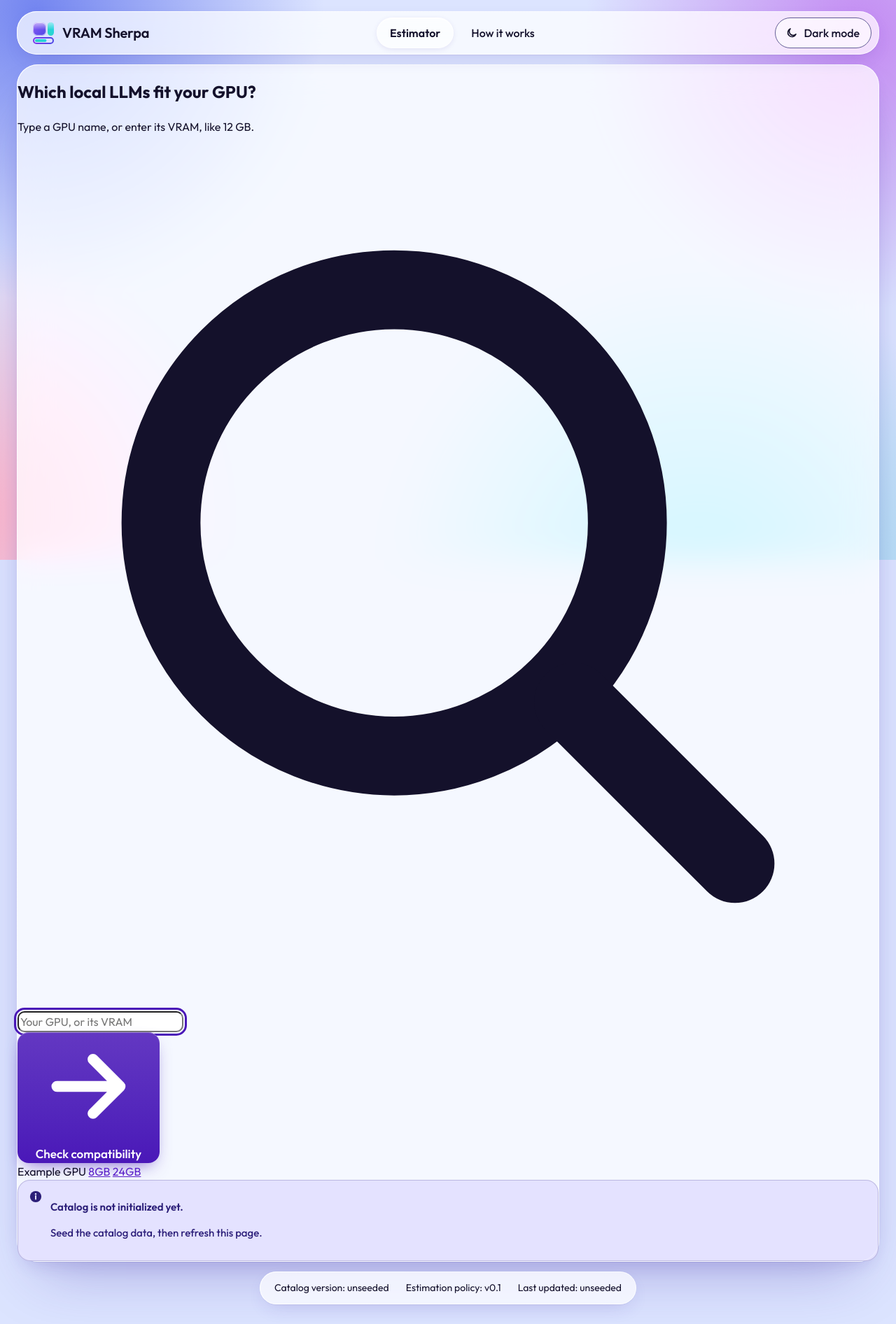
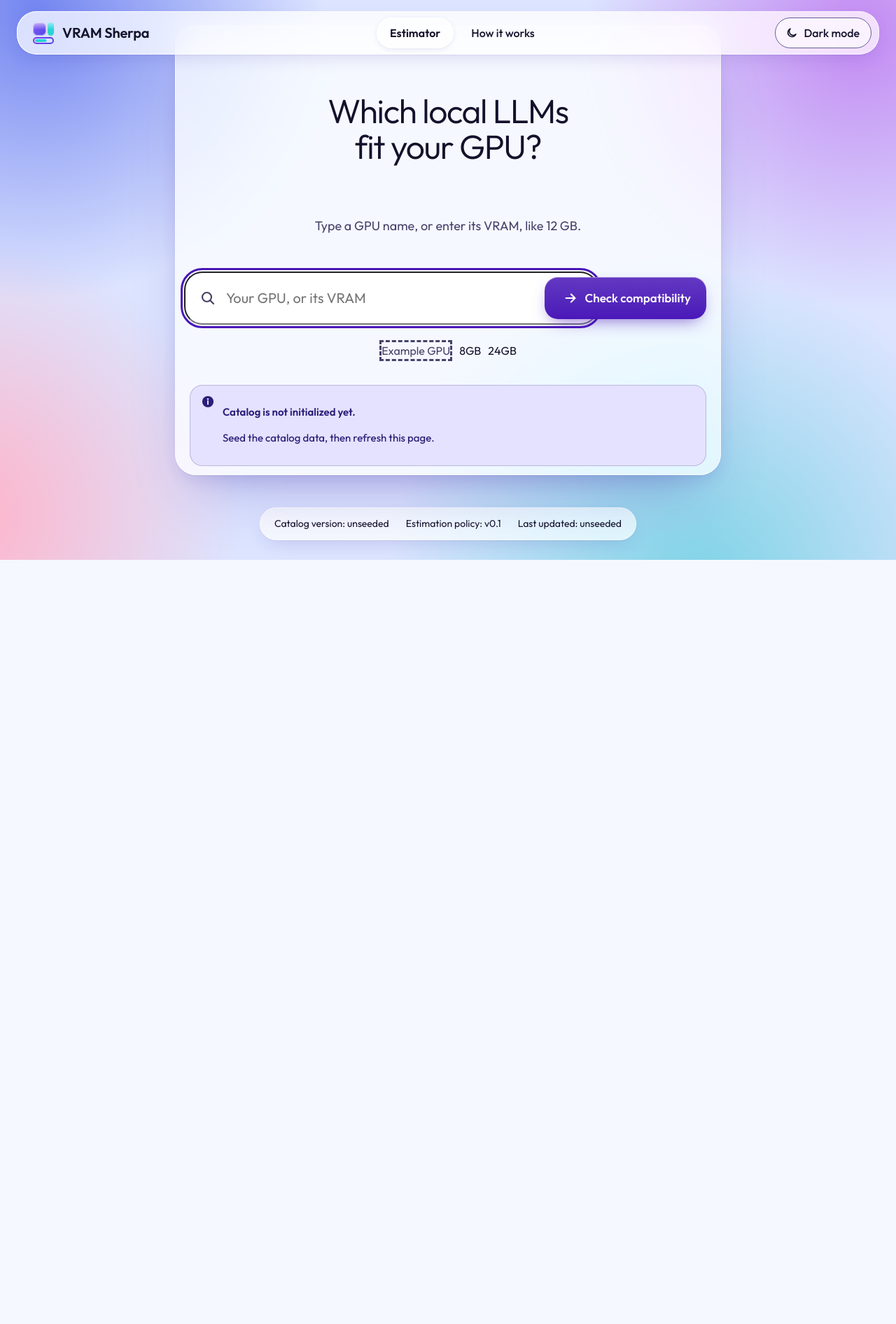
Before and after one commit to chauhanprateek89/vram-sherpa, a FastAPI app: page / in a window 1280 px wide. Shown: the whole page at 70% size. After the commit the page ends 800 px from the top, so only its background shows below. Run offline with FastAPI, Linux system fonts and the light colour scheme; data that the repository does not hold is empty; some libraries are stand-ins or nearby versions.

Commit message:
T-029: Landing styles: centred glass pane, large box with inset submit, chip links, inert chip, link-styled Clear
Co-Authored-By: Claude Sonnet 5.5 <noreply@anthropic.com>

```diff
--- a/src/vramsherpa/main.py
+++ b/src/vramsherpa/main.py
@@ -23,7 +23,7 @@ from vramsherpa.gpu_input import decide_box, gpu_option_label, normalize_for_mat
 from vramsherpa.models import GPU, CatalogMeta, Model, Variant
 
 CONTEXT_OPTIONS = (2048, 4096, 8192)
-ASSET_VERSION = "20261028a"
+ASSET_VERSION = "20261028b"
 ESTIMATION_POLICY_VERSION = "v0.1"
 # The /how-it-works worked example (R-075, ADR-0007). The figures are computed by
 # estimate_breakdown at request time; none is typed into the template.
--- a/src/vramsherpa/static/css/styles.css
+++ b/src/vramsherpa/static/css/styles.css
@@ -619,6 +619,50 @@ span.action-chip { border: 1.5px dashed var(--line); color: var(--muted); backgr
 .steps li.final .calc { color: inherit; opacity: .9; }
 .steps li.final .out { font-size: 34px; font-weight: 500; }
 
+/* ===== landing (T-029): the glass pane at `/`, the large box with its inset submit, chip links, the inert chip (R-083) ===== */
+
+.page:has(.landing) { min-height: 100vh; min-height: 100svh; display: flex; flex-direction: column; }
+.landing { flex: 1; display: grid; place-items: center; padding: 8px 0 20px; }
+
+.launch { position: relative; z-index: 5; width: min(780px, 100%); padding: 6px; display: block; margin-top: calc(-1 * clamp(0px, 17vh - 20px, 130px)); } /* lifts the card a little above the middle without adding height */
+.launch-head { display: grid; justify-items: center; gap: 14px; text-align: center; padding: 28px 16px 24px; }
+.launch h1 { font-size: var(--fs-display); line-height: 1.06; letter-spacing: -.03em; font-weight: 350; text-wrap: balance; max-width: 15ch; }
+.launch-hint { color: var(--muted); font-size: var(--fs-lead); max-width: 30ch; text-wrap: balance; }
+
+/* the box */
+.ask { position: relative; }
+.ask input[type=text] { min-height: 64px; padding: 0 70px 0 50px; border-radius: 22px; font-size: 18px; }
+.ask-icon { position: absolute; left: 18px; top: 50%; margin-top: -11px; width: 22px; height: 22px; color: var(--muted); pointer-events: none; }
+.ask .btn-primary.go { position: absolute; top: 8px; bottom: 8px; right: 8px; min-height: 0; width: 48px; padding: 0; border-radius: 16px; display: inline-flex; align-items: center; justify-content: center; gap: 10px; margin: 0; }
+.ask .go svg { width: 22px; height: 22px; }
+.go-label { position: absolute; width: 1px; height: 1px; overflow: hidden; clip: rect(0 0 0 0); }
+
+.launch-chips { display: flex; flex-wrap: wrap; justify-content: center; gap: 8px; padding: 18px 8px 14px; }
+a.chip { display: inline-flex; align-items: center; justify-content: center; text-decoration: none; color: var(--ink); }
+.launch-note { padding: 16px 4px 0; }
+.launch-note .notice { flex-direction: row; }
+.launch-note .notice p + p { margin-top: 2px; font-weight: 450; }
+
+@media (min-width: 900px) {
+  .launch { padding: 12px; margin-top: calc(-1 * clamp(0px, 12vh - 20px, 90px)); }
+  .launch-head { gap: 16px; padding: 44px 32px 34px; }
+  .launch h1 { max-width: 18ch; }
+  .launch-hint { font-size: 18px; max-width: 44ch; }
+  .ask input[type=text] { min-height: 76px; padding: 0 244px 0 58px; border-radius: 26px; font-size: 20px; }
+  .ask-icon { left: 22px; margin-top: -12px; width: 24px; height: 24px; }
+  .ask .btn-primary.go { width: auto; padding: 0 22px 0 26px; border-radius: 19px; }
+  .go-label { position: static; width: auto; height: auto; overflow: visible; clip: auto; }
+  .launch-chips { padding: 22px 12px 16px; gap: 10px; }
+  .launch-note { padding: 18px 8px 0; }
+}
+
+/* Clear on /results is a link to / (R-001) drawn as the same secondary button */
+a.btn-clear { display: inline-flex; align-items: center; justify-content: center; text-decoration: none; color: var(--ink); }
+
+/* inert example chip (unseeded catalog: no GPU to bind, R-007): the same dashed look as an inert next step */
+.chip[aria-disabled="true"] { border-style: dashed; background: transparent; color: var(--muted); cursor: default; display: inline-flex; align-items: center; }
+.chip[aria-disabled="true"]:hover { background: transparent; } .chip[aria-disabled="true"]:active { transform: none; }
+
 /* ======================================================================
    Utilities and motion
    ====================================================================== */
```
Also changed, not shown: tests/test_r083_landing.py (+9 -0 lines).
